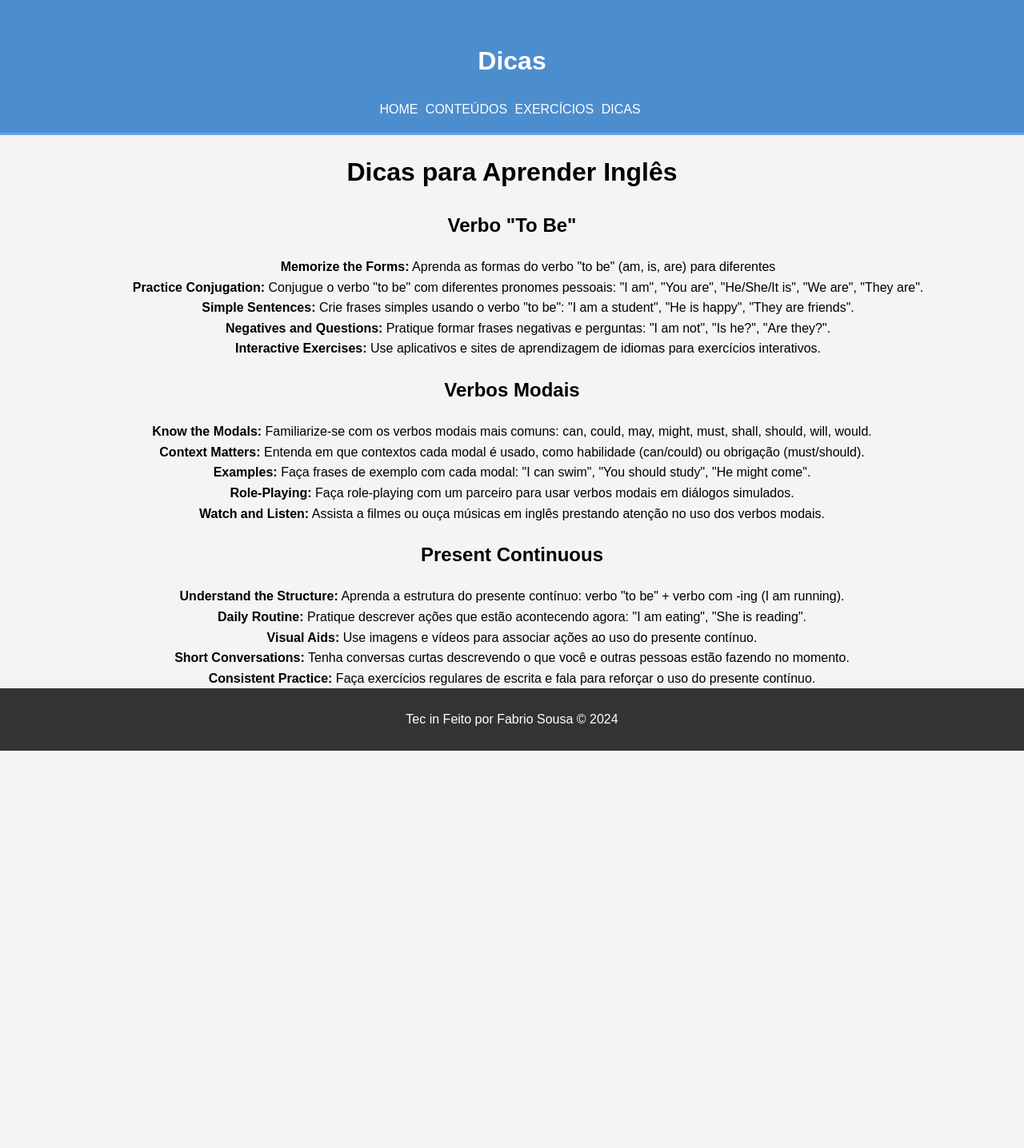
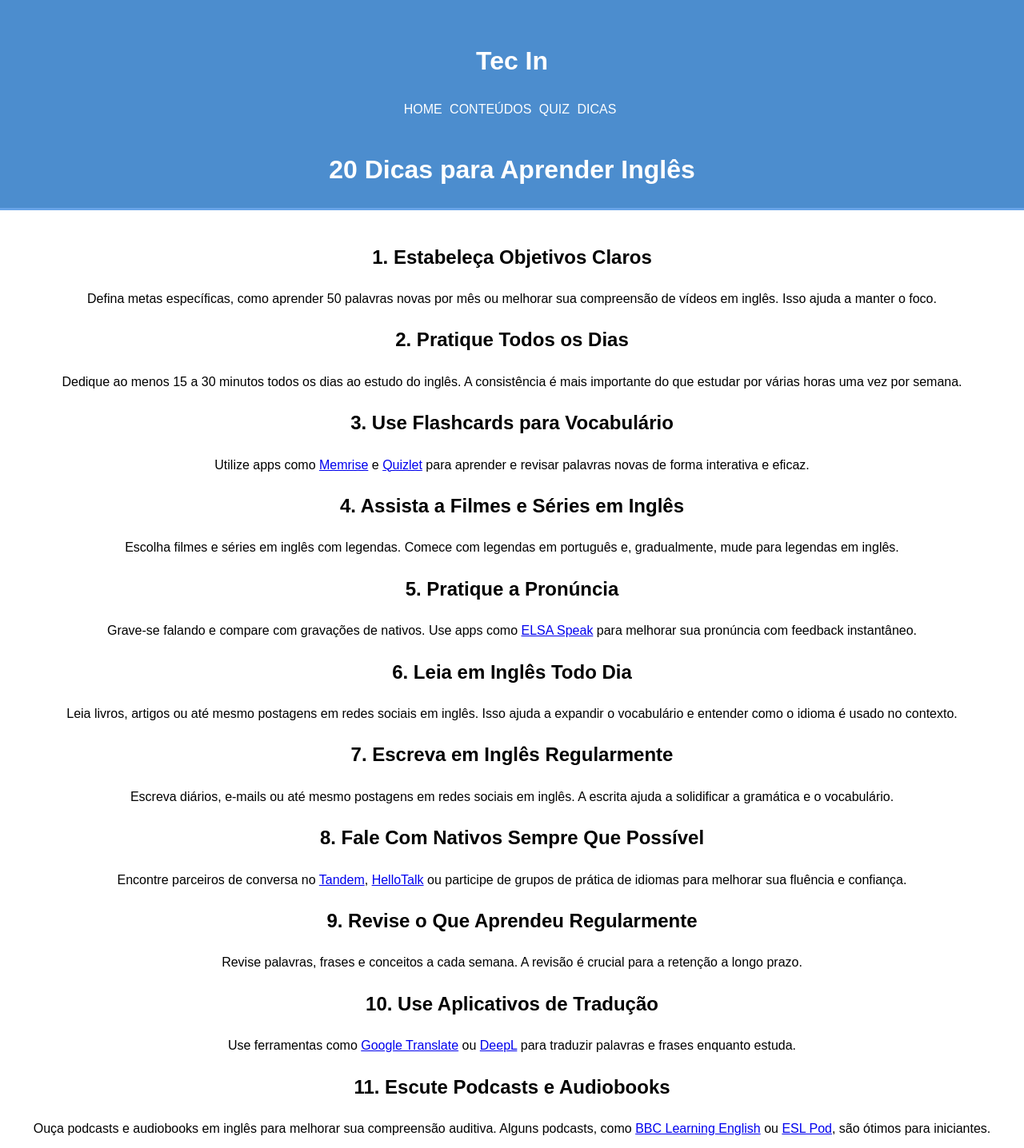
Before and after one commit to fabriciosousa221/Tec-in, a plain HTML site: page dicas.html in a window 1280 px wide. Shown: the top 1436 px of the page at 80% size. Before the commit the page ends 939 px from the top, so only its background shows below. Drawn offline with Linux system fonts and the light colour scheme.

Commit message:
Add files via upload

```diff
--- a/dicas.html
+++ b/dicas.html
@@ -1,59 +1,124 @@
 <!DOCTYPE html>
-<html lang="en">
+<html lang="pt-br">
 <head>
     <meta charset="UTF-8">
     <meta name="viewport" content="width=device-width, initial-scale=1.0">
-    <title>Dicas de Inglês</title>
+    <meta http-equiv="X-UA-Compatible" content="ie=edge">
     <link rel="stylesheet" href="./src/css/style.css">
+    <title>20 Dicas para Aprender Inglês</title>
 </head>
 <body>
     <header>
         <div class="container">
-            <h1>Dicas</h1>
+            <h1>Tec In</h1>
             <nav>
                 <ul>
                     <li><a href="./index.html">Home</a></li>
                     <li><a href="./conteudo.html">Conteúdos</a></li>
-                    <li><a href="./exercicios.html">Exercícios</a></li>
+                    <li><a href="./quiz.html">Quiz</a></li>
                     <li><a href="./dicas.html">Dicas</a></li>
                 </ul>
             </nav>
         </div>
-    </header>
-    <title>Dicas de Inglês</title>
-</head>
-    <h1>Dicas para Aprender Inglês</h1>
+    <h1>20 Dicas para Aprender Inglês</h1>
+</header>
 
-    <h2>Verbo "To Be"</h2>
-    <ul>
-        <strong>Memorize the Forms:</strong> Aprenda as formas do verbo "to be" (am, is, are) para diferentes <br>
-        <strong>Practice Conjugation:</strong> Conjugue o verbo "to be" com diferentes pronomes pessoais: "I am", "You are", "He/She/It is", "We are", "They are".<br>
-        <strong>Simple Sentences:</strong> Crie frases simples usando o verbo "to be": "I am a student", "He is happy", "They are friends".<br>
-        <strong>Negatives and Questions:</strong> Pratique formar frases negativas e perguntas: "I am not", "Is he?", "Are they?".<br>
-        <strong>Interactive Exercises:</strong> Use aplicativos e sites de aprendizagem de idiomas para exercícios interativos.<br>
-    </ul>
+<section>
+    <h2>1. Estabeleça Objetivos Claros</h2>
+    <div class="tip">
+        <p>Defina metas específicas, como aprender 50 palavras novas por mês ou melhorar sua compreensão de vídeos em inglês. Isso ajuda a manter o foco.</p>
+    </div>
 
-    <h2>Verbos Modais</h2>
+    <h2>2. Pratique Todos os Dias</h2>
+    <div class="tip">
+        <p>Dedique ao menos 15 a 30 minutos todos os dias ao estudo do inglês. A consistência é mais importante do que estudar por várias horas uma vez por semana.</p>
+    </div>
 
-        <strong>Know the Modals:</strong> Familiarize-se com os verbos modais mais comuns: can, could, may, might, must, shall, should, will, would.<br>
-        <strong>Context Matters:</strong> Entenda em que contextos cada modal é usado, como habilidade (can/could) ou obrigação (must/should).<br>
-        <strong>Examples:</strong> Faça frases de exemplo com cada modal: "I can swim", "You should study", "He might come".<br>
-        <strong>Role-Playing:</strong> Faça role-playing com um parceiro para usar verbos modais em diálogos simulados.<br>
-        <strong>Watch and Listen:</strong> Assista a filmes ou ouça músicas em inglês prestando atenção no uso dos verbos modais.<br>
-    </ol>
+    <h2>3. Use Flashcards para Vocabulário</h2>
+    <div class="tip">
+        <p>Utilize apps como <a href="https://www.memrise.com/" target="_blank">Memrise</a> e <a href="https://quizlet.com/" target="_blank">Quizlet</a> para aprender e revisar palavras novas de forma interativa e eficaz.</p>
+    </div>
 
-    <h2>Present Continuous</h2>
+    <h2>4. Assista a Filmes e Séries em Inglês</h2>
+    <div class="tip">
+        <p>Escolha filmes e séries em inglês com legendas. Comece com legendas em português e, gradualmente, mude para legendas em inglês.</p>
+    </div>
 
-        <strong>Understand the Structure:</strong> Aprenda a estrutura do presente contínuo: verbo "to be" + verbo com -ing (I am running).<br>
-        <strong>Daily Routine:</strong> Pratique descrever ações que estão acontecendo agora: "I am eating", "She is reading".<br>
-        <strong>Visual Aids:</strong> Use imagens e vídeos para associar ações ao uso do presente contínuo.<br>
-        <strong>Short Conversations:</strong> Tenha conversas curtas descrevendo o que você e outras pessoas estão fazendo no momento.<br>
-        <strong>Consistent Practice:</strong> Faça exercícios regulares de escrita e fala para reforçar o uso do presente contínuo.<br>
+    <h2>5. Pratique a Pronúncia</h2>
+    <div class="tip">
+        <p>Grave-se falando e compare com gravações de nativos. Use apps como <a href="https://www.elsa.app/" target="_blank">ELSA Speak</a> para melhorar sua pronúncia com feedback instantâneo.</p>
+    </div>
 
-    <footer>
-        <div class="container">
-            <p>Tec in Feito por Fabrio Sousa &copy; 2024</p>
-        </div>
-    </footer>
-</body>
-</html>
+    <h2>6. Leia em Inglês Todo Dia</h2>
+    <div class="tip">
+        <p>Leia livros, artigos ou até mesmo postagens em redes sociais em inglês. Isso ajuda a expandir o vocabulário e entender como o idioma é usado no contexto.</p>
+    </div>
+
+    <h2>7. Escreva em Inglês Regularmente</h2>
+    <div class="tip">
+        <p>Escreva diários, e-mails ou até mesmo postagens em redes sociais em inglês. A escrita ajuda a solidificar a gramática e o vocabulário.</p>
+    </div>
+
+    <h2>8. Fale Com Nativos Sempre Que Possível</h2>
+    <div class="tip">
+        <p>Encontre parceiros de conversa no <a href="https://www.tandem.net/" target="_blank">Tandem</a>, <a href="https://www.hellotalk.com/" target="_blank">HelloTalk</a> ou participe de grupos de prática de idiomas para melhorar sua fluência e confiança.</p>
+    </div>
+
+    <h2>9. Revise o Que Aprendeu Regularmente</h2>
+    <div class="tip">
+        <p>Revise palavras, frases e conceitos a cada semana. A revisão é crucial para a retenção a longo prazo.</p>
+    </div>
+
+    <h2>10. Use Aplicativos de Tradução</h2>
+    <div class="tip">
+        <p>Use ferramentas como <a href="https://translate.google.com/" target="_blank">Google Translate</a> ou <a href="https://www.deepl.com/translator" target="_blank">DeepL</a> para traduzir palavras e frases enquanto estuda.</p>
+    </div>
+
+    <h2>11. Escute Podcasts e Audiobooks</h2>
+    <div class="tip">
+        <p>Ouça podcasts e audiobooks em inglês para melhorar sua compreensão auditiva. Alguns podcasts, como <a href="https://www.bbc.co.uk/sounds/category/learn-english" target="_blank">BBC Learning English</a> ou <a href="https://www.esl-lab.com/" target="_blank">ESL Pod</a>, são ótimos para iniciantes.</p>
+    </div>
+
+    <h2>12. Aprenda Expressões Idiomáticas</h2>
+    <div class="tip">
+        <p>Estude expressões idiomáticas e gírias comuns para melhorar sua compreensão e fluência. Elas são frequentemente usadas por nativos e ajudam você a soar mais natural.</p>
+    </div>
+
+    <h2>13. Faça Cursos Online</h2>
+    <div class="tip">
+        <p>Inscreva-se em cursos de inglês gratuitos ou pagos. Plataformas como <a href="https://www.coursera.org/" target="_blank">Coursera</a>, <a href="https://www.edx.org/" target="_blank">edX</a>, <a href="https://www.duolingo.com/" target="_blank">Duolingo</a> e <a href="https://www.busuu.com/" target="_blank">Busuu</a> oferecem cursos interativos de qualidade.</p>
+    </div>
+
+    <h2>14. Tenha Paciência e Persistência</h2>
+    <div class="tip">
+        <p>Aprender um novo idioma leva tempo. Mantenha uma atitude positiva e não desista quando encontrar dificuldades. Persistência é chave!</p>
+    </div>
+
+    <h2>15. Use Redes Sociais para Praticar Inglês</h2>
+    <div class="tip">
+        <p>Alterar o idioma das suas redes sociais para inglês ou seguir contas que compartilham conteúdo educacional é uma forma divertida de praticar.</p>
+    </div>
+
+    <h2>16. Pratique a Leitura em Voz Alta</h2>
+    <div class="tip">
+        <p>Ler em voz alta ajuda a melhorar a pronúncia, fluência e compreensão de textos em inglês.</p>
+    </div>
+
+    <h2>17. Participe de Grupos de Estudo Online</h2>
+    <div class="tip">
+        <p>Participe de grupos de estudo, como os encontrados no <a href="https://www.facebook.com/" target="_blank">Facebook</a> ou <a href="https://www.reddit.com/" target="_blank">Reddit</a>, onde você pode praticar e tirar dúvidas com outros estudantes.</p>
+    </div>
+
+    <h2>18. Estude a Cultura dos Países de Língua Inglesa</h2>
+    <div class="tip">
+        <p>Entender a cultura ajuda a compreender melhor o uso de expressões e a adaptar seu inglês ao contexto social e cultural dos falantes nativos.</p>
+    </div>
+
+    <h2>19. Escute Música e Tente Acompanhar a Letra</h2>
+    <div class="tip">
+        <p>Ouvir músicas em inglês e tentar acompanhar a letra é uma maneira divertida de melhorar a compreensão auditiva e aprender novas palavras e expressões.</p>
+    </div>
+
+    <h2>20. Jogue Jogos Educativos</h2>
+    <div class="tip">
+        <p>Utilize jogos e aplicativos de aprendizado, como <a href="https://www.duolingo.com/" target="_blank">Duolingo</a>, <a href="https://www.memrise.com/" target="_blank">Memrise</a> ou <a href="
```
Also changed, not shown: conteudo.html (+2 -2 lines), index.html (+2 -2 lines), quiz.html (+1 -1 lines).
